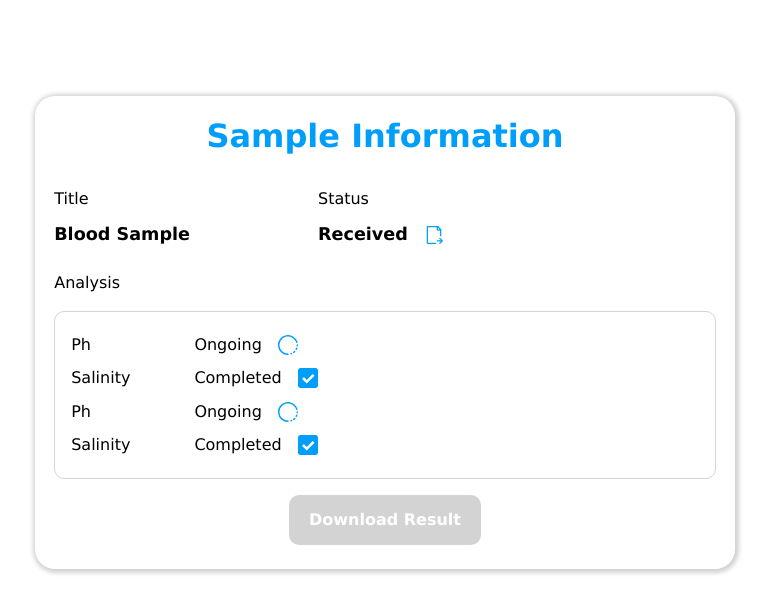
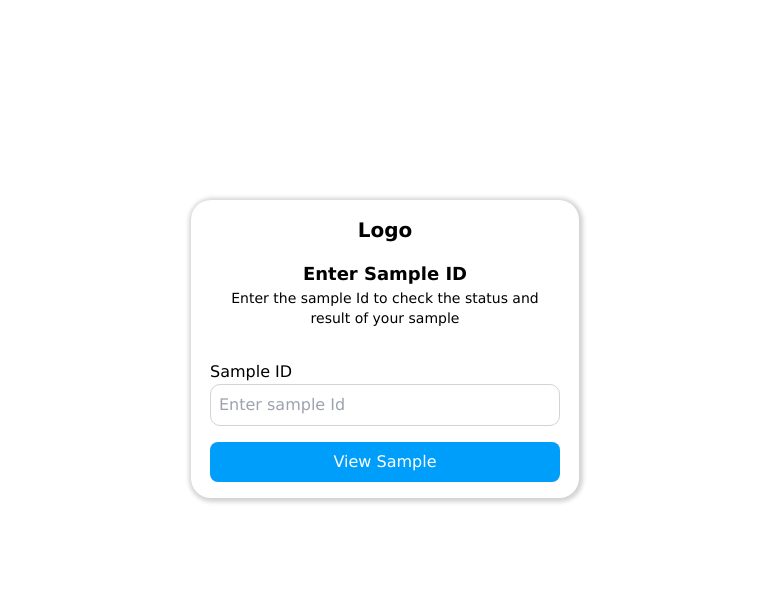
Before and after one commit to Involut6/eva-app, a Vue app: page /sample in a window 1280 px wide. Shown: the top 612 px of the page, without its empty margins (255-1026 px from the left). Built offline with nearby package versions, Linux system fonts and the light colour scheme.

Commit message:
Delete modal

```diff
--- a/src/components/SamplePage.vue
+++ b/src/components/SamplePage.vue
@@ -9,7 +9,8 @@ export default defineComponent({
                {id:2, title: "Urine Sample", dateCreated: "Apr 4, 2001", status: 'In progress', analysis: [{title: 'pH', status: 'in progress'}]},
                {id: 3, title: "Fieces Sample", dateCreated: "Feb 29, 2010", status: 'In progress', analysis: [{title: 'pH', status: 'in progress'}]},
                {id:4, title: "Soil Sample", dateCreated: "May 12, 2022", status: 'In progress', analysis: [{title: 'pH', status: 'in progress'}]}
-            ]
+            ],
+            isDeleteModal: false
         }
     }
 })
@@ -58,10 +59,16 @@ export default defineComponent({
                             <td>{{ row.id }}</td>
                             <td>{{ row.dateCreated }}</td>
                             <td>{{ row.status }}</td>
-                            <td><div class="flex space-x-2 items-center justify-center">
-                                <svg xmlns="http://www.w3.org/2000/svg" class="text-[#009efb] cursor-pointer active:text-red" width="25" height="25" viewBox="0 0 24 24"><path fill="currentColor" d="m19.3 8.925l-4.25-4.2L17.875 1.9L22.1 6.125l-2.8 2.8ZM3 21v-4.25l10.6-10.6l4.25 4.25L7.25 21H3Z"/></svg>
-                                <svg xmlns="http://www.w3.org/2000/svg" class="delete-icon text-red-600 cursor-pointer" width="25" height="25" viewBox="0 0 24 24"><path fill="currentColor" d="M7 21q-.825 0-1.413-.588T5 19V6q-.425 0-.713-.288T4 5q0-.425.288-.713T5 4h4q0-.425.288-.713T10 3h4q.425 0 .713.288T15 4h4q.425 0 .713.288T20 5q0 .425-.288.713T19 6v13q0 .825-.588 1.413T17 21H7Zm2-5q0 .425.288.713T10 17q.425 0 .713-.288T11 16V9q0-.425-.288-.713T10 8q-.425 0-.713.288T9 9v7Zm4 0q0 .425.288.713T14 17q.425 0 .713-.288T15 16V9q0-.425-.288-.713T14 8q-.425 0-.713.288T13 9v7Z"/></svg>
-                            </div></td>
+                            <td>
+                                <div class="flex space-x-2 items-center justify-center">
+                                    <div>
+                                        <svg xmlns="http://www.w3.org/2000/svg" class="text-[#009efb] cursor-pointer active:text-red" width="25" height="25" viewBox="0 0 24 24"><path fill="currentColor" d="m19.3 8.925l-4.25-4.2L17.875 1.9L22.1 6.125l-2.8 2.8ZM3 21v-4.25l10.6-10.6l4.25 4.25L7.25 21H3Z"/></svg>
+                                    </div>
+                                    <div @click="isDeleteModal = true">
+                                        <svg xmlns="http://www.w3.org/2000/svg" class="delete-icon text-red-600 cursor-pointer" width="25" height="25" viewBox="0 0 24 24"><path fill="currentColor" d="M7 21q-.825 0-1.413-.588T5 19V6q-.425 0-.713-.288T4 5q0-.425.288-.713T5 4h4q0-.425.288-.713T10 3h4q.425 0 .713.288T15 4h4q.425 0 .713.288T20 5q0 .425-.288.713T19 6v13q0 .825-.588 1.413T17 21H7Zm2-5q0 .425.288.713T10 17q.425 0 .713-.288T11 16V9q0-.425-.288-.713T10 8q-.425 0-.713.288T9 9v7Zm4 0q0 .425.288.713T14 17q.425 0 .713-.288T15 16V9q0-.425-.288-.713T14 8q-.425 0-.713.288T13 9v7Z"/></svg>
+                                    </div>
+                                </div>
+                            </td>
                         </tr>
                     </tbody>
                 </table>
@@ -72,17 +79,20 @@ export default defineComponent({
         </div>
 
         <!-- when the delete button is clicked -->
-       <div class="flex justify-center absolute top-0 left-0 right-0">
-        <div class="delete-box bg-white w-[50%] h-fit rounded-lg shadow-lg p-5 space-y-3">
-            <p class="text-[20px] w-full">Are you sure you want to delete <span>clicked table</span> sample list</p>
-            <div class="flex justify-between">
-                <p class="text-[19px] h-fit w-fit text-white cursor-pointer bg-[#009efb] px-2 rounded-[10px] active:bg-gray-800">yes</p>
-                <p class="text-[19px] h-fit w-fit text-white cursor-pointer bg-[#009efb] px-2 rounded-[10px] active:bg-gray-800">no</p>
+
+    </div>
+    <Teleport to="body">
+        <div @click.self="isDeleteModal = false" v-if="isDeleteModal" class="fixed top-0 left-0 h-screen w-screen z-20 flex justify-center items-center bg-opacity-75 bg-black">
+        <div class="z-30 bg-white w-[343px] lg:w-[450px] h-fit rounded-lg shadow-lg p-5">
+            <p class="text-xl font-semibold">Delete Sample</p>
+            <p class="w-full">Are you sure you want to delete this sample?</p>
+            <div class="flex space-x-3 mt-8 w-fit ml-auto mr-0">
+                <button class="bg-red-600 text-white px-3 py-2 rounded-lg font-medium">Delete</button>
+                <button class="bg-[#009EFB] text-white px-3 py-2 rounded-lg font-medium" @click="isDeleteModal = false">Cancel</button>
             </div>
         </div>
-       </div>
-
     </div>
+    </Teleport>
 </template>
 
 <style scoped>
--- a/src/components/SideBar.vue
+++ b/src/components/SideBar.vue
@@ -21,11 +21,11 @@ export default defineComponent({
                 <p class="text-white text-md">Admin</p>
             </div>
             <div class="flex flex-col gap-2 text-lg">
-                <router-link to="/" :class="$route.path === '/' ? 'bg-[whitesmoke] text-[#009EFB]' : 'text-white'" class="flex gap-4 items-center cursor-pointer hover:bg-white hover:text-[#009EFB] text-white px-[1.4rem] py-2 text-white">
+                <router-link to="/" :class="$route.path === '/' ? 'bg-[whitesmoke] text-blue-400' : 'text-white'" class="flex gap-4 items-center cursor-pointer hover:bg-white hover:text-[#009EFB] text-white px-[1.4rem] py-2 text-white">
                     <div><svg xmlns="http://www.w3.org/2000/svg" width="24" height="24" viewBox="0 0 24 24"><path fill="currentColor" d="M4 21V9l8-6l8 6v12h-6v-7h-4v7H4Z"/></svg></div>
                     <p class="">Dashboard</p>
                 </router-link>
-                <router-link :to="{name: 'Add-sample'}" :class="$route.path === '/add-sample' ? 'bg-[whitesmoke] text-[#009EFB]' : 'text-white'" class="flex gap-4 items-center cursor-pointer hover:bg-white hover:text-[#009EFB] text-white px-[1.4rem] py-2 text-white">
+                <router-link :to="{name: 'Add-sample'}" :class="$route.path === '/add-sample' ? 'bg-[whitesmoke] text-blue-400' : 'text-white'" class="flex gap-4 items-center cursor-pointer hover:bg-white hover:text-[#009EFB] text-white px-[1.4rem] py-2 text-white">
                     <div><svg xmlns="http://www.w3.org/2000/svg" width="24" height="24" viewBox="0 0 24 24"><path fill="currentColor" d="M17.5 21h1v-2.5H21v-1h-2.5V15h-1v2.5H15v1h2.5V21Zm.5 2q-2.075 0-3.538-1.463T13 18q0-2.075 1.463-3.538T18 13q2.075 0 3.538 1.463T23 18q0 2.075-1.463 3.538T18 23ZM9 7V5h12v2H9ZM5 20q-.825 0-1.413-.588T3 18q0-.825.588-1.413T5 16q.825 0 1.413.588T7 18q0 .825-.588 1.413T5 20Zm0-6q-.825 0-1.413-.588T3 12q0-.825.588-1.413T5 10q.825 0 1.413.588T7 12q0 .825-.588 1.413T5 14Zm0-6q-.825 0-1.413-.588T3 6q0-.825.588-1.413T5 4q.825 0 1.413.588T7 6q0 .825-.588 1.413T5 8Zm4 11v-2h2.075Q11 17.5 11 18t.075 1H9Zm0-6v-2h9q-1.425 0-2.675.537T13.125 13H9Z"/></svg></div>
                     <p>Add Samples</p>
                 </router-link>
--- a/src/views/HomeView.vue
+++ b/src/views/HomeView.vue
@@ -7,8 +7,8 @@ import Navbar from '../components/Navbar.vue';
 <template>
   <div class="relative h-screen">
     <div class="min-h-screen">
-      <SideBar class="w-[23vw] fixed top-0 left-0 z-10" />
-      <div class="relative w-screen lg:w-[77vw] lg:ml-[23vw] bg-[whitesmoke] pb-10">
+      <SideBar class="w-[24%] fixed top-0 left-0 z-10" />
+      <div class="relative w-screen lg:w-[76%] lg:ml-[24%] bg-[whitesmoke] pb-10">
         <Navbar class="shadow" />
         <router-view></router-view>
       </div>
--- a/src/views/SampleView.vue
+++ b/src/views/SampleView.vue
@@ -1,7 +1,19 @@
-<script setup></script>
+<script>
+import { defineComponent } from 'vue';
+
+export default defineComponent({
+    data() {
+        return {
+            showSample: false,
+            id: ''
+        }
+    }
+})
+</script>
 
 <template>
-    <div class="container">
+    <div class="container mx-auto my-[200px]" :class="showSample ? 'w-[600px]' : 'w-fit'">
+        <div v-if="showSample" class="">
         <header>
             Sample Information
         </header>
@@ -78,32 +90,31 @@
                     </div>
                 </div>
             </div>
-            <button>Download Result</button>
+            <button class="button">Download Result</button>
         </div>
 
+        </div>
+        <div v-else>
+            <p class="text-xl font-semibold mb-4 w-full text-center">Logo</p>
+            <div class="w-[350px] mb-8 text-center mx-auto">
+                <p class="text-lg font-semibold">Enter Sample ID</p>
+                <p class="text-sm">Enter the sample Id to check the status and result of your sample</p>
+            </div>
+            <label>Sample ID</label>
+            <input placeholder="Enter sample Id" class="block focus:outline-none w-full" v-model="id" />
+            <button @click="() => showSample = true" :class="id === '' ? 'bg-[#009efb]' : 'bg-gray-300'" class="font-medium text-white p-2 rounded-lg mt-4 w-full text-center">View Sample</button>
+        </div>
     </div>
 </template>
 
 <style scoped>
-
-* {
-   margin: 0;
-   padding: 0;
-   box-sizing: border-box;
-
-
-}
-
-body {
-    color: darkgray;
-}
 
 .hide {
     display: none;
 }
 
 input {
-    padding: 0.5em 2em;
+    padding: 0.5em;
     border-radius: 10px;
     border: 1px solid lightgray;
 }
@@ -151,9 +162,8 @@ input {
 .container {
     /* icones */
     box-shadow: 1px 1px 4px 3px lightgray;
-    width: 700px;
+    /* width: 700px; */
     border-radius: 20px;
-    margin: 6rem auto;
     font-family: 'Lucida Sans', 'Lucida Sans Regular', 'Lucida Grande', 'Lucida Sans Unicode', Geneva, Verdana, sans-serif;
     padding: 1em 1.2em;
     /* color: red; */
@@ -179,7 +189,7 @@ span {
     font-weight: bold;
 }
 
-button {
+.button {
     padding: 0.8em;
     /* border: 2px solid #009efb; */
     background-color: lightgray;
```
